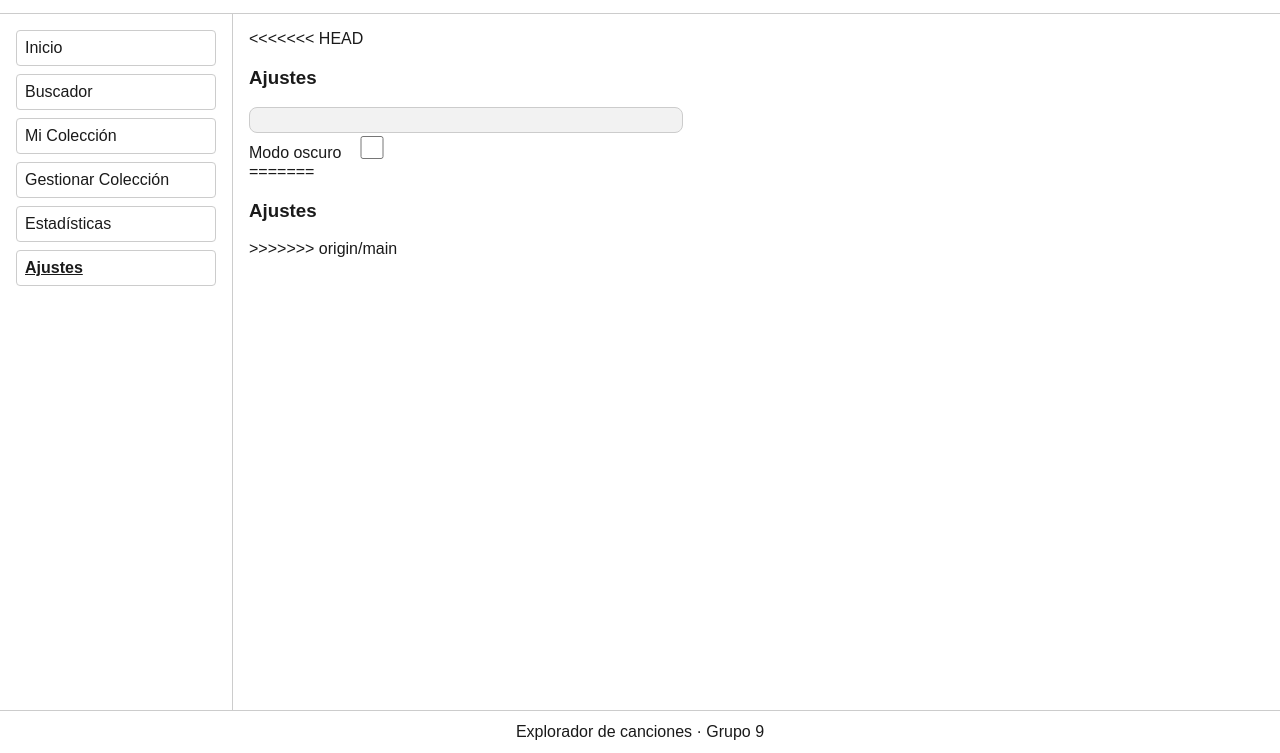
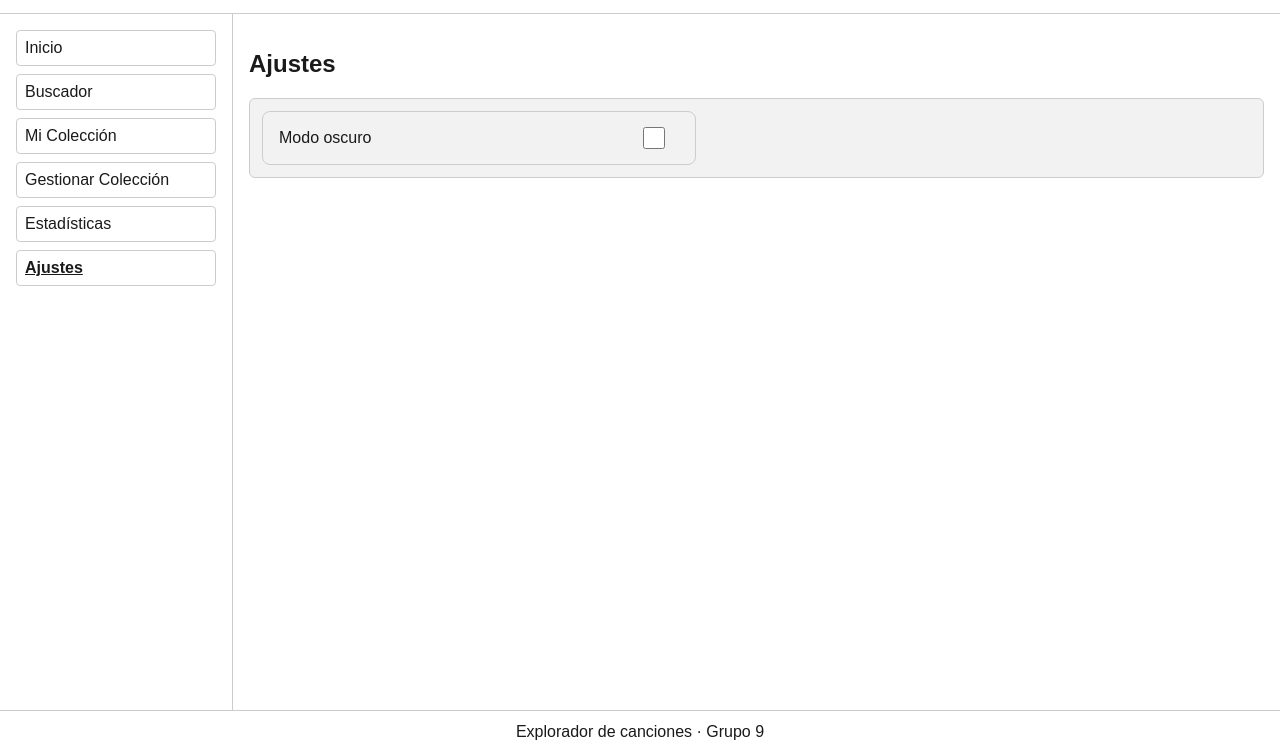
Before and after one commit to giovanabaiao/Melodex, a plain HTML site: page index.html in a window 1280 px wide. Both pictures are taken after a click on the button "Ajustes". Shown: the part 47-800 px from the top of the page. Drawn offline with Linux system fonts and the light colour scheme.

Commit message:
Corrigir la integración de la sección AJUSTES

```diff
--- a/js/ajustes.js
+++ b/js/ajustes.js
@@ -18,7 +18,7 @@ function sincronizarInterruptor(){ //Hace con que el interruptor refleje el tema
 document.addEventListener('change', (evento) => { //Escucha los cambios en cualquier campo de la página
     if (evento.target.id === 'interruptor-tema'){ //Reacciona SOLAMENTE al nuestro interruptor
         const tema = evento.target.checked ? 'dark':'light'; // Interruptor encendido=oscuro, apagado=claro
-        aplicarTema(tema); //Aplica el tema
+        aplicarTema(tema); //A plica el tema
         localStorage.setItem(CLAVE_TEMA, tema); //Guarda el tema en el localStorage
     }
 })
--- a/templates/ajustes.html
+++ b/templates/ajustes.html
@@ -1,19 +1,8 @@
-<<<<<<< HEAD
-<section id="ajustes"> <!--El id permite que el app.js y el CSS se encuentren-->
-  <h1>Ajustes</h1> <!-- Título de la sección de ajustes -->
-
-  <div class="ajuste"> </div> <!-- Contenedor de ajustes -->
-    <label for="interruptor-tema">Modo oscuro</label> <!-- Texto de la opción -->
-    <input type="checkbox" id="interruptor-tema" role="switch"> <!-- El interruptor: el id es como JS lo encuentra, role="switch" indica a
-    lectores de pantalla que es un on/off-->
+<!-- título -->
+<h2>Ajustes</h2>
+<div class="panel"> <!--Abre la el panel-->
+  <div class="ajuste"> <!--Abre la caja de UNA Opcíon, que en este caso seria ajuste-->
+      <label for="interruptor-tema">Modo oscuro</label> <!-- Texto de la opción -->
+      <input type="checkbox" id="interruptor-tema" role="switch"> <!-- El interruptor: el id es como JS lo encuentra, role="switch" indica a lectores de pantalla que es un on/off-->
   </div>
-</section>
-=======
-<section>
-  <h1>Ajustes</h1>
-  <!-- Función futura: presentar los ajustes de la aplicación. -->
-  <!-- Zona futura para el selector de modo claro y oscuro. -->
-  <!-- Zona futura para las preferencias de la aplicación. -->
-  <!-- Zona futura para opciones adicionales de configuración. -->
-</section>
->>>>>>> origin/main
+</div>
```
